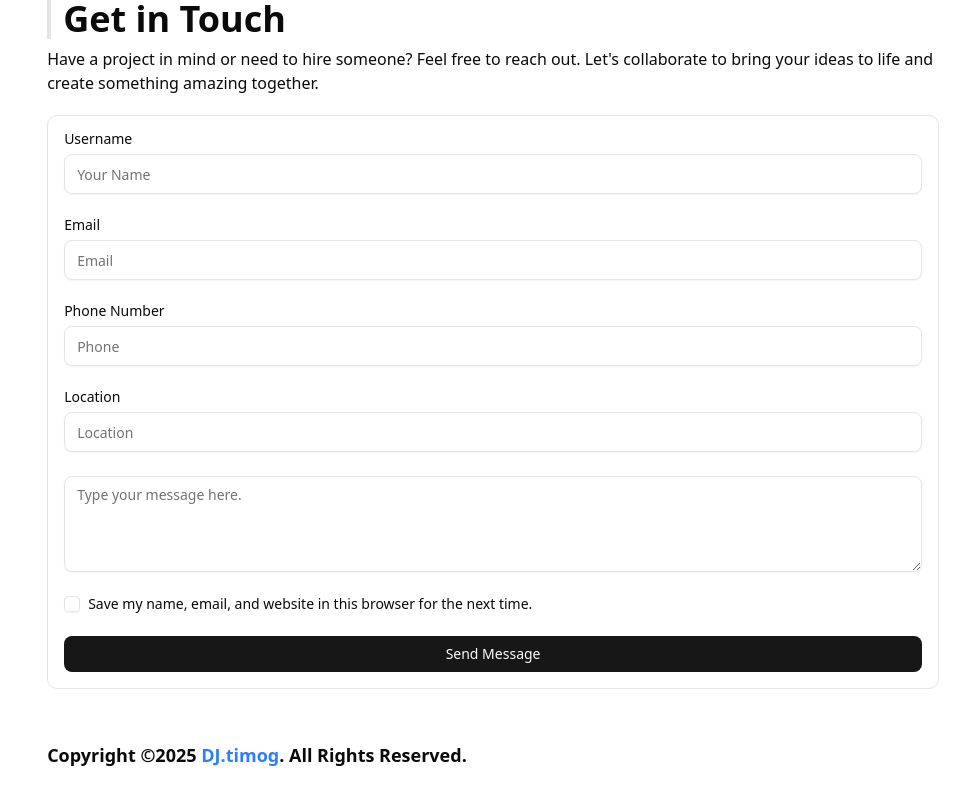
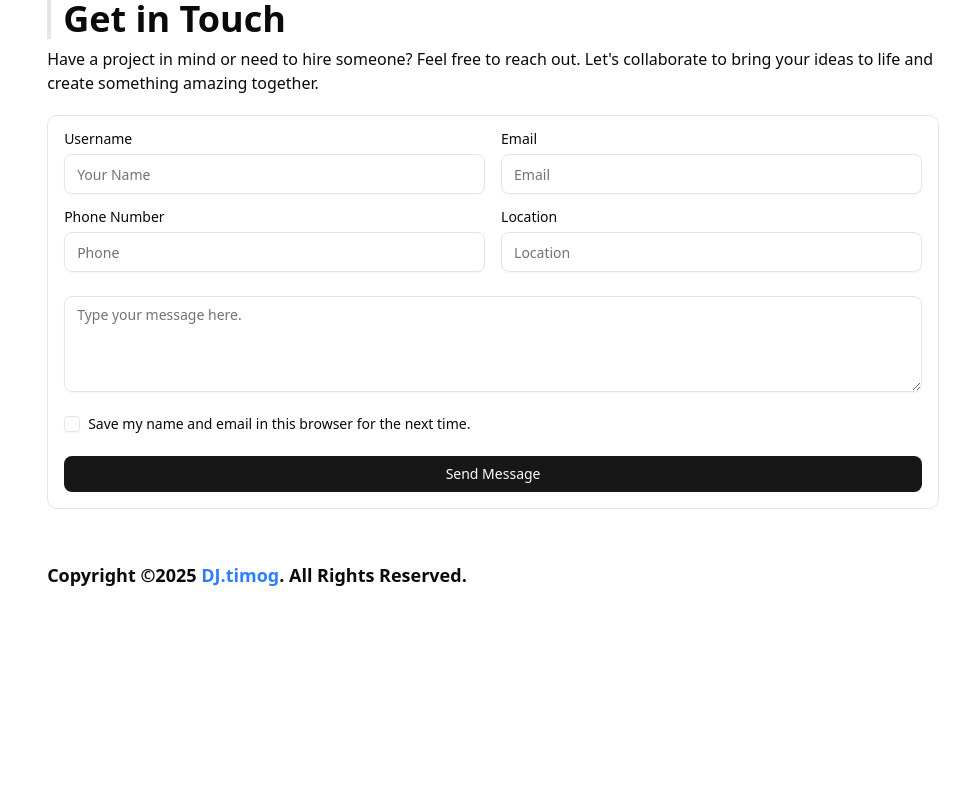
Before and after one commit to djtimog/my-portfolio, a Next.js app: page /contact in a window 1280 px wide. Shown: the part 1040-1845 px from the top of the page, without its empty margins (325-1280 px from the left). After the commit the page ends 1669 px from the top, so only its background shows below. Built offline with nearby package versions, Linux system fonts and the light colour scheme.

Commit message:
Refactor SendMeMessageForm component to improve cookie handling and form layout; update email sending response message

```diff
--- a/app/_component/SendMeMessageForm.tsx
+++ b/app/_component/SendMeMessageForm.tsx
@@ -40,65 +40,65 @@ export type SendMessageData = {
   location?: string;
 };
 
-function SendMeMessageForm() {
-  const [saveMyDetails, isSaveMyDetails] = useState<boolean>(false);
-  const [loading, isLoading] = useState<boolean>(false);
-
-  function setCookie(name: string, value: string, expires: string) {
-    document.cookie = `${name}=${encodeURIComponent(
-      value
-    )}; expires=${expires}; path=/`;
+function deleteCookie(name: string) {
+  window.document.cookie = `${name}=; expires=Thu, 01 Jan 1970 00:00:00 UTC; path=/`;
 }
 
 function getCookie(name: string): string | null {
-
-    const cookies = document.cookie.split("; ");
+  const cookies = window.document.cookie.split("; ");
   for (const cookie of cookies) {
-        const [key, ...valueParts] = cookie.split("=");
+    const [key, value] = cookie.split("=");
     if (key === name) {
-            return decodeURIComponent(valueParts.join("="));
+      return JSON.parse(value)
     }
   }
   return null;
 }
 
-  function deleteCookie(name: string) {
-    document.cookie = `${name}=; expires=Thu, 01 Jan 1970 00:00:00 UTC; path=/`;
+function setCookie(name: string, value: string, days: number) {
+  const expires = new Date();
+  expires.setDate(expires.getDate() + days);
+
+  window.document.cookie = `${name}=${value}; expires=${expires.toUTCString()}; path=/; SameSite=Lax; Secure`;
 }
 
-  function getUserData(): SendMessageData | null {
-    const cookieValue = getCookie("userData");
-    return cookieValue ? (JSON.parse(cookieValue) as SendMessageData) : null;
-  }
+function SendMeMessageForm() {
+
+  const [saveMyDetails, isSaveMyDetails] = useState<boolean>(false);
+  const [loading, isLoading] = useState<boolean>(false);
+
 
   function handleSaveDetails(data: SendMessageData) {
-    setCookie(
-      "userData",
-      JSON.stringify(data),
-      "Tue, 03 Jun 2025 12:00:00 UTC"
-    );
+    setCookie("userEmail", JSON.stringify(data.email), 365 * 24 * 60 * 60);
+    setCookie("userName", JSON.stringify(data.username), 365 * 24 * 60 * 60);
   }
 
   const form = useForm<z.infer<typeof FormSchema>>({
     resolver: zodResolver(FormSchema),
-    defaultValues: getUserData() || undefined,
+    defaultValues: {
+      username: getCookie("userName") || "",
+      email: getCookie("userEmail") || ""
+    }
   });
 
   async function onSubmit(data: z.infer<typeof FormSchema>) {
     isLoading(true);
+
+    console.log(saveMyDetails);
     if (saveMyDetails) {
       handleSaveDetails(data);
     } else {
-      deleteCookie("userData");
+      deleteCookie("userEmail");
+      deleteCookie("userName");
     }
 
     try {
-      // const response = await axios.post("/api/send_message", data);
-      toast("Message Sent", {
-        description: "Your message has been sent succesfully",
-      });
+      const response = await axios.post("/api/send_message", data);
+      console.log(response.data);
+      toast.success("Your message has been sent successfully");
     } catch (error) {
       console.error("Error sending message:", error);
+      toast.error("Your message didn't send. Please try again later.");
     } finally {
       isLoading(false);
     }
@@ -110,6 +110,7 @@ function SendMeMessageForm() {
         onSubmit={form.handleSubmit(onSubmit)}
         className="grid w-full gap-6"
       >
+       <div className="grid sm:grid-cols-2 md:grid-cols-1 lg:grid-cols-2 gap-4">
           <FormField
             control={form.control}
             name="username"
@@ -184,6 +185,7 @@ function SendMeMessageForm() {
               </FormItem>
             )}
           />
+       </div>
 
         <FormField
           control={form.control}
@@ -200,18 +202,17 @@ function SendMeMessageForm() {
 
         <div className="flex items-center space-x-2">
           <Checkbox
-            value={String(saveMyDetails)}
-            onChange={(e) =>
-              isSaveMyDetails((e.target as HTMLInputElement).checked)
-            }
+            checked={saveMyDetails}
+            onCheckedChange={(checked) => isSaveMyDetails(checked === true)}
             id="save"
-            title="save details"
+            title="Save details"
           />
+
           <label
             htmlFor="save"
             className="text-sm font-medium leading-none peer-disabled:cursor-not-allowed peer-disabled:opacity-70"
           >
-            Save my name, email, and website in this browser for the next time.
+            Save my name and email in this browser for the next time.
           </label>
         </div>
         <Button type="submit" disabled={loading}>
--- a/app/api/send_message/route.ts
+++ b/app/api/send_message/route.ts
@@ -28,8 +28,8 @@ export async function POST(request: Request) {
                     <h2 style="color: #007BFF;">New Message Received</h2>
                     <p><strong>Name:</strong> ${data.username}</p>
                     <p><strong>Email:</strong> ${data.email}</p>
-                    <p><strong>Phone:</strong> ${data.phoneNumber}</p>
-                    <p><strong>Location:</strong> ${data.location}</p>
+                    <p><strong>Phone:</strong> ${data?.phoneNumber}</p>
+                    <p><strong>Location:</strong> ${data?.location}</p>
                     <p><strong>Message:</strong></p>
                     <blockquote style="background-color: #f8f9fa; padding: 10px; border-left: 4px solid #007BFF;">
                         ${data.message}
@@ -40,7 +40,7 @@ export async function POST(request: Request) {
 
         await transporter.sendMail(mailOptions);
 
-        return NextResponse.json({ success: "Email sent successfully!" });
+        return NextResponse.json({ success: "Message sent" });
     } catch (error) {
         console.error("Error sending email:", error);
         return NextResponse.json({ error: "Failed to send email" }, { status: 500 });
--- a/app/contact/page.tsx
+++ b/app/contact/page.tsx
@@ -64,7 +64,7 @@ export default function Contact() {
               </div>
             </div>
           </Link>
-          <div className="border-l-2 flex space-x-3 items-center p-2">
+          <div className="border-l-2 flex space-x-3 items-center p-2 cursor-pointer">
             <Globe className="h-10 w-10" />
             <div className="space-y-2">
               <p className="text-lg font-bold">Location</p>
```
Lines whose indentation alone changed are shown as unchanged.
